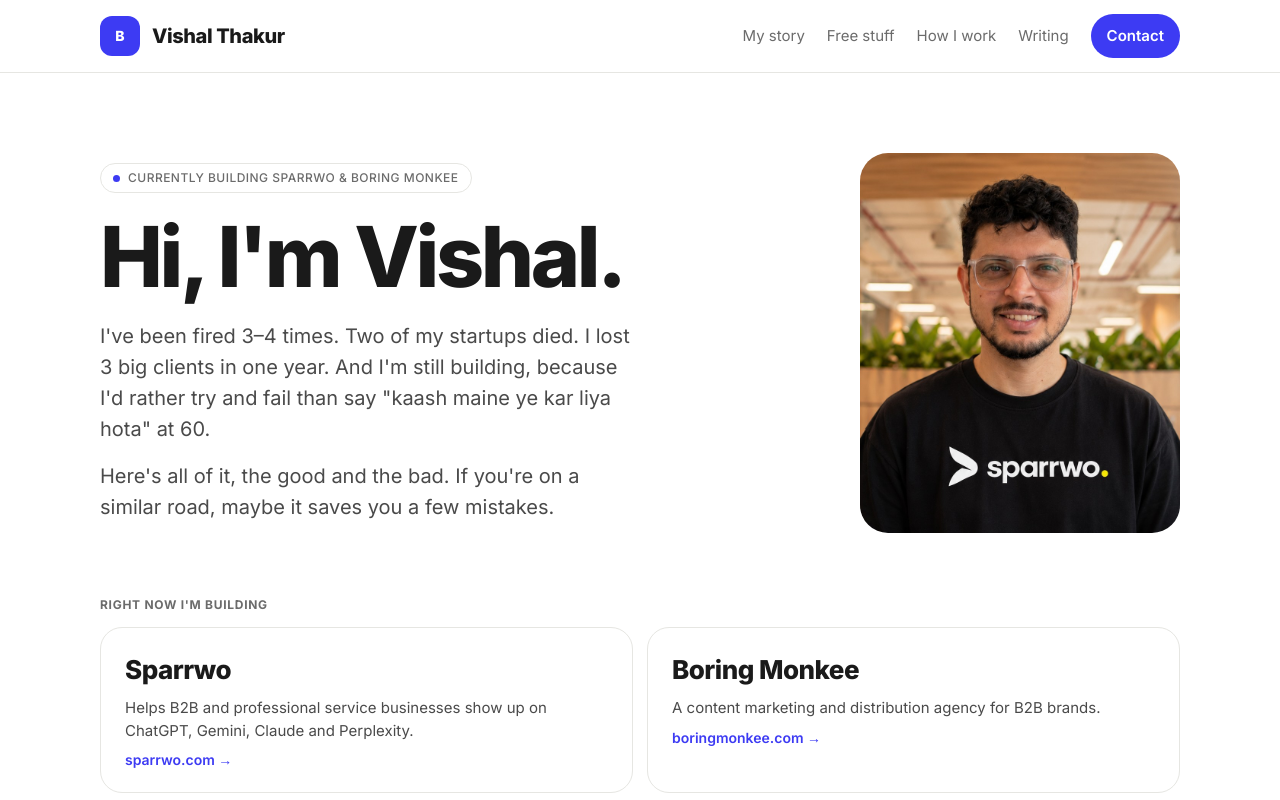
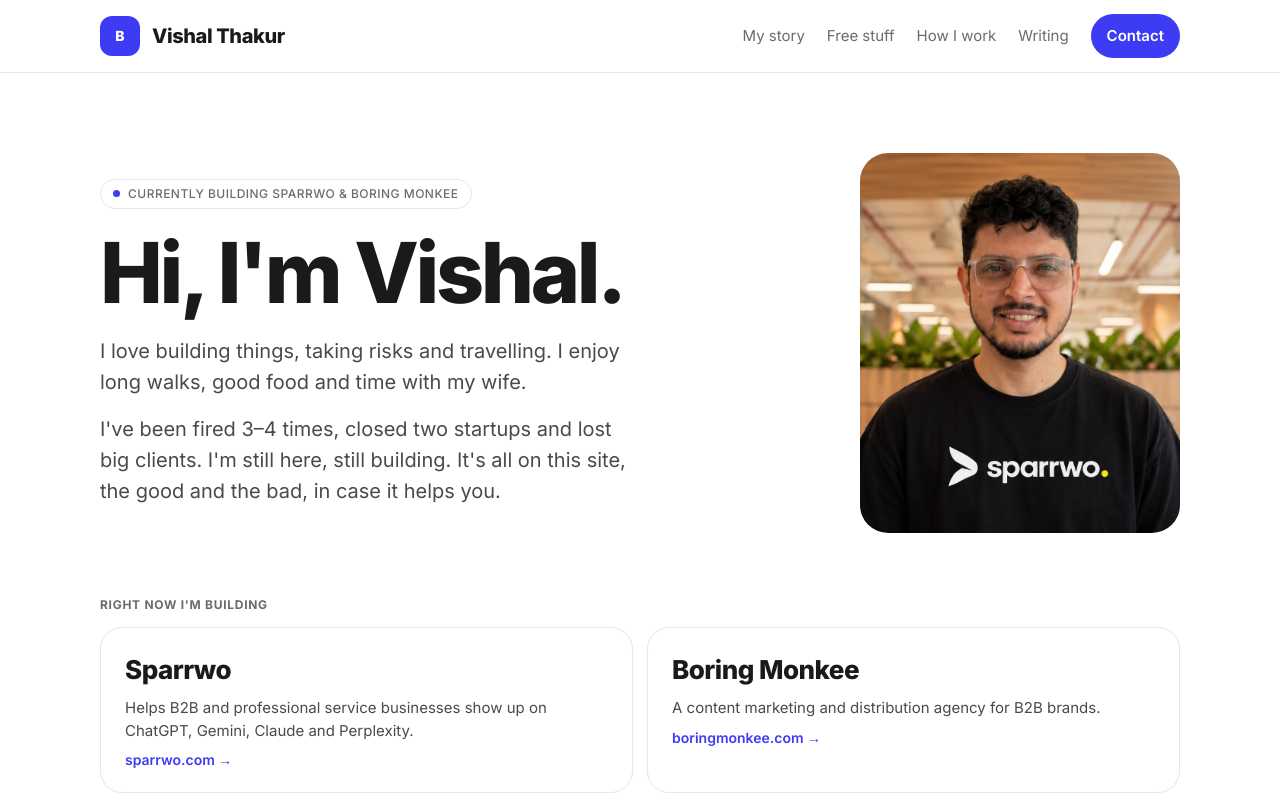
Before and after one commit to visbek/vishal-site, a Next.js app: page / in a window 1280 px wide. Shown: the top 800 px of the page. Built offline with nearby package versions, Linux system fonts and the light colour scheme; no server answers.

Commit message:
Rewrite home intro and 2017 text
Co-Authored-By: Claude Sonnet 5.5 <noreply@anthropic.com>

```diff
--- a/content/site.ts
+++ b/content/site.ts
@@ -38,12 +38,12 @@ export const contact = {
 
 export const home = {
   description:
-    "Vishal Thakur from Bengaluru. Fired 3–4 times, two startups closed, still building Sparrwo and Boring Monkee. The good and the bad, all here.",
+    "Vishal Thakur from Bengaluru. Building Sparrwo and Boring Monkee. Fired a few times, two startups closed, still going. The good and the bad, all here.",
   badge: "CURRENTLY BUILDING SPARRWO & BORING MONKEE",
   title: "Hi, I'm Vishal.",
   intro: [
-    `I've been fired 3–4 times. Two of my startups died. I lost 3 big clients in one year. And I'm still building, because I'd rather try and fail than say "kaash maine ye kar liya hota" at 60.`,
-    "Here's all of it, the good and the bad. If you're on a similar road, maybe it saves you a few mistakes.",
+    "I love building things, taking risks and travelling. I enjoy long walks, good food and time with my wife.",
+    "I've been fired 3–4 times, closed two startups and lost big clients. I'm still here, still building. It's all on this site, the good and the bad, in case it helps you.",
   ],
   photoAlt: "Vishal Thakur",
   buildingHeading: "RIGHT NOW I'M BUILDING",
@@ -144,7 +144,7 @@ export const story = {
       years: "2017–2022",
       title: "7–8 marketing jobs",
       built:
-        "Content, copy and product marketing. I brought in the leads and did most of the work to close deals with Reliance and Mirage Cinemas (self-service kiosks). The founder was meant to do the last step, and neither deal closed.",
+        "Content, copy and product marketing. I brought in the leads and did most of the work on deals with Reliance and Mirage Cinemas for self-service kiosks. They didn't close in the end, but I got close.",
       broke:
         "Got fired 3–4 times. Didn't get into Punjab Police and the income tax department. Lucky escape.",
       learned:
```
